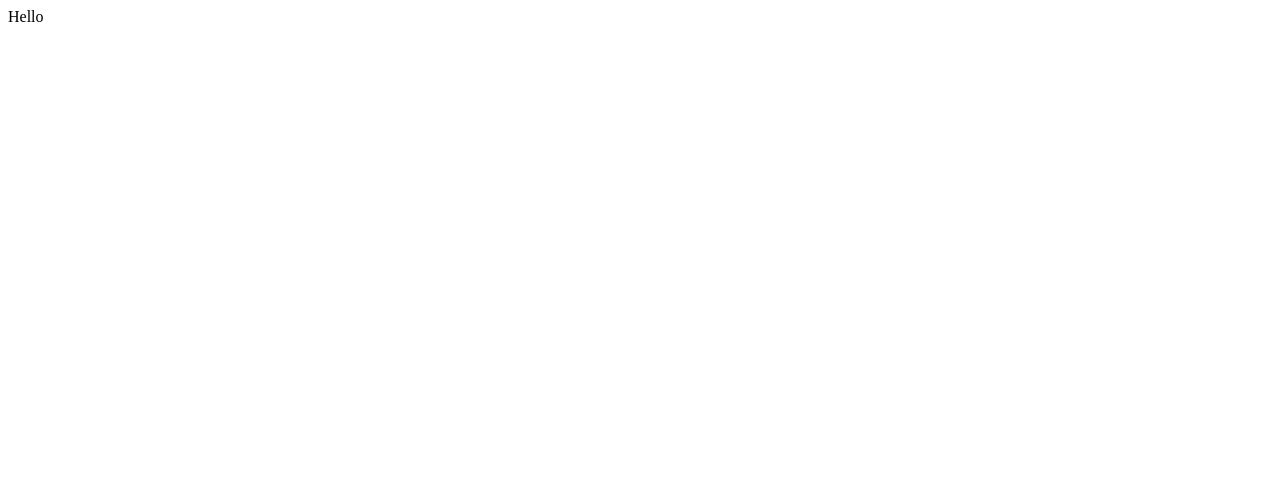
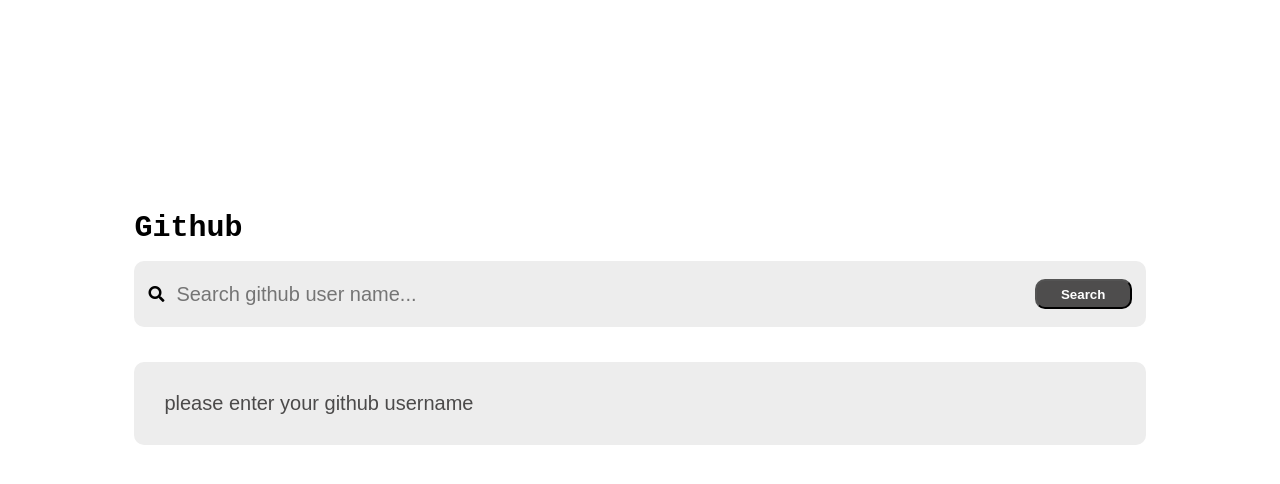
Before and after one commit to jiswant1023/github-finder, a plain HTML site: page index.html in a window 1280 px wide. Drawn offline with Linux system fonts and the light colour scheme.

Commit message:
updates in index and script file

```diff
--- a/index.html
+++ b/index.html
@@ -5,9 +5,24 @@
     <meta name="viewport" content="width=device-width, initial-scale=1.0">
     <title>github Finder</title>
     <link rel="stylesheet" href="style.css">
+    <link rel="stylesheet" href="https://cdnjs.cloudflare.com/ajax/libs/font-awesome/5.15.4/css/all.min.css">
 </head>
 <body>
-    <div>Hello</div>
+
+    <div class="container">
+        <header>
+            Github
+        </header>
+        <form action="#" class="search_container">
+            <i class="fas center fa-search"></i>
+            <input type="text" class="input_search" placeholder="Search github user name...">
+            <button id="search_button">Search</button>
+        </form>
+
+        <div class="output_container"><div class="loader">
+            please enter your github username
+        </div></div>
+    </div>
 </body>
 
 <script src="script.js"></script>
--- a/style.css
+++ b/style.css
@@ -0,0 +1,66 @@
+body{
+    display: grid;
+    place-items: center;
+    height: 80vh;
+}
+
+.container{
+    width: 80%;
+}
+
+div{
+    align-items: center;
+}
+
+header{
+    text-align: start;
+    font-size: 30px;
+    height: 30px;
+    font-weight: bold;
+    font-family: monospace;
+    margin-bottom: 20px;
+}
+
+
+.search_container{
+    display: flex;
+    background-color: #ededed;
+    padding: 17px 14px;
+    gap: 10px;
+    border-radius: 10px;
+    margin-bottom: 35px;
+    justify-content: space-between;
+    align-items: center;
+}
+
+.output_container{
+    background-color:#ededed;
+    border-radius: 10px;
+    padding: 30px;
+}
+
+
+.input_search{
+    height: 30px;
+    width: 880px;
+    font-weight: 400;
+    font-size: 20px;
+    background-color: #ededed;
+    border: none;
+}
+
+#search_button{
+    height: 30px;
+    width: 100px;
+    font-weight: 700;
+    color: white;
+    background-color: rgb(78, 77, 77);
+    border-radius: 10px;
+    cursor: pointer;
+}
+
+.loader{
+    font-size: 20px;
+    color: rgb(75, 74, 74);
+    font-family: sans-serif;
+}
```
